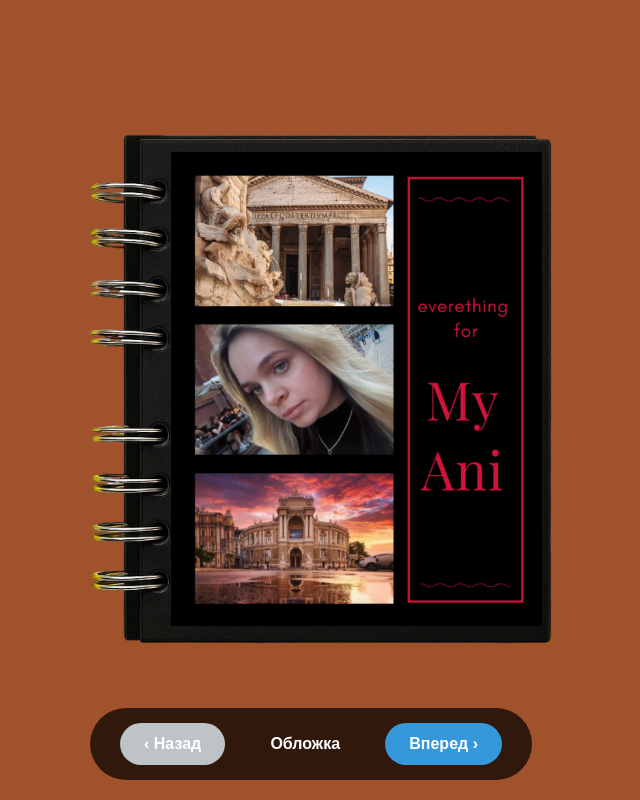
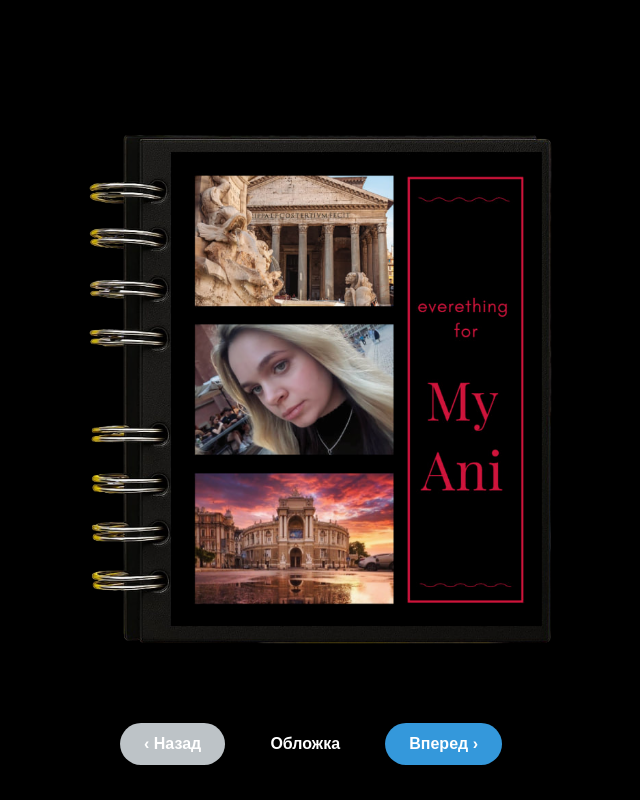
Before and after one commit to SashaYashina/AniDia, a plain HTML site: page index.html in a window 1280 px wide. Both pictures are taken after a click on the picture 640 px from the left and 461 px from the top of the page. Shown: the whole page, without its empty margins (329-969 px from the left). Drawn offline with Linux system fonts and the light colour scheme.

Commit message:
Update style.css

```diff
--- a/css/style.css
+++ b/css/style.css
@@ -112,7 +112,7 @@ body {
 
 /* Альбом - УМЕНЬШЕННЫЕ СТРАНИЦЫ */
 #album-screen {
-    background: #A0522D;
+    background: #000;
 }
 
 .album-container {
```
